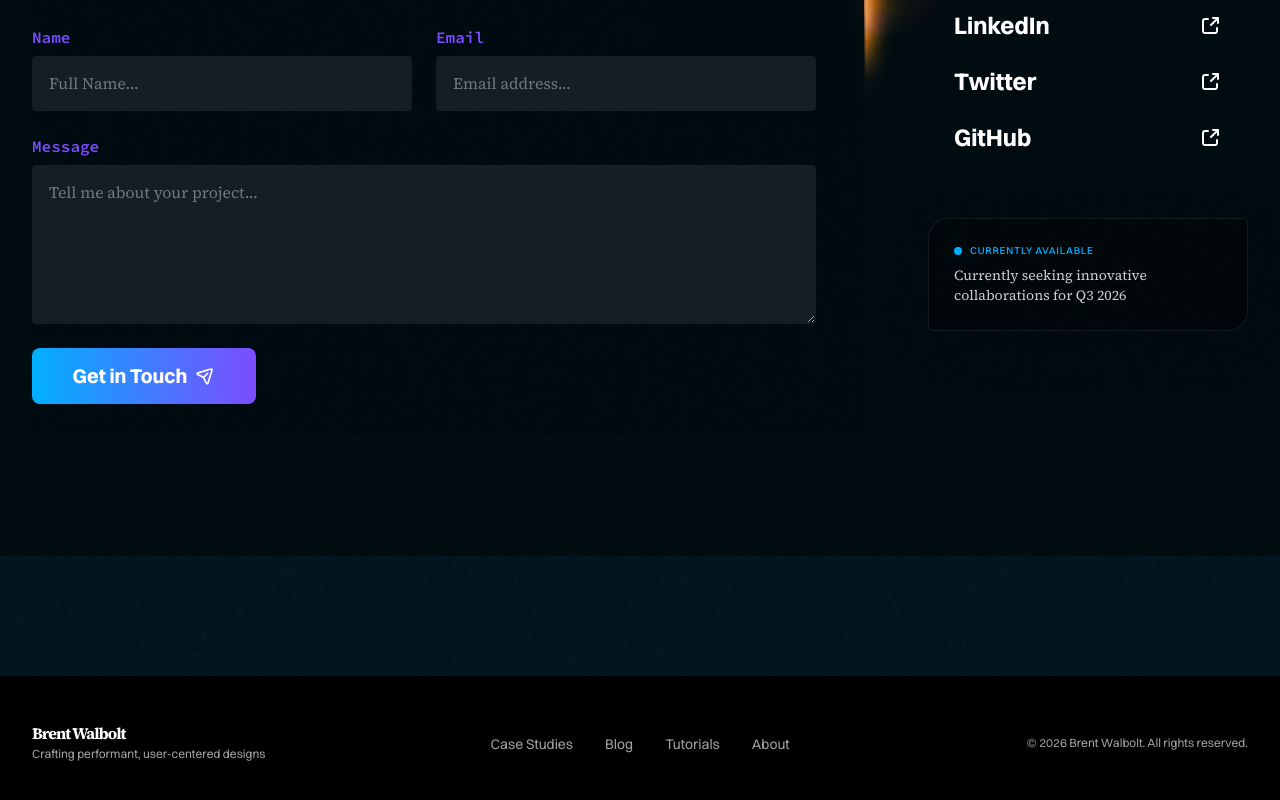
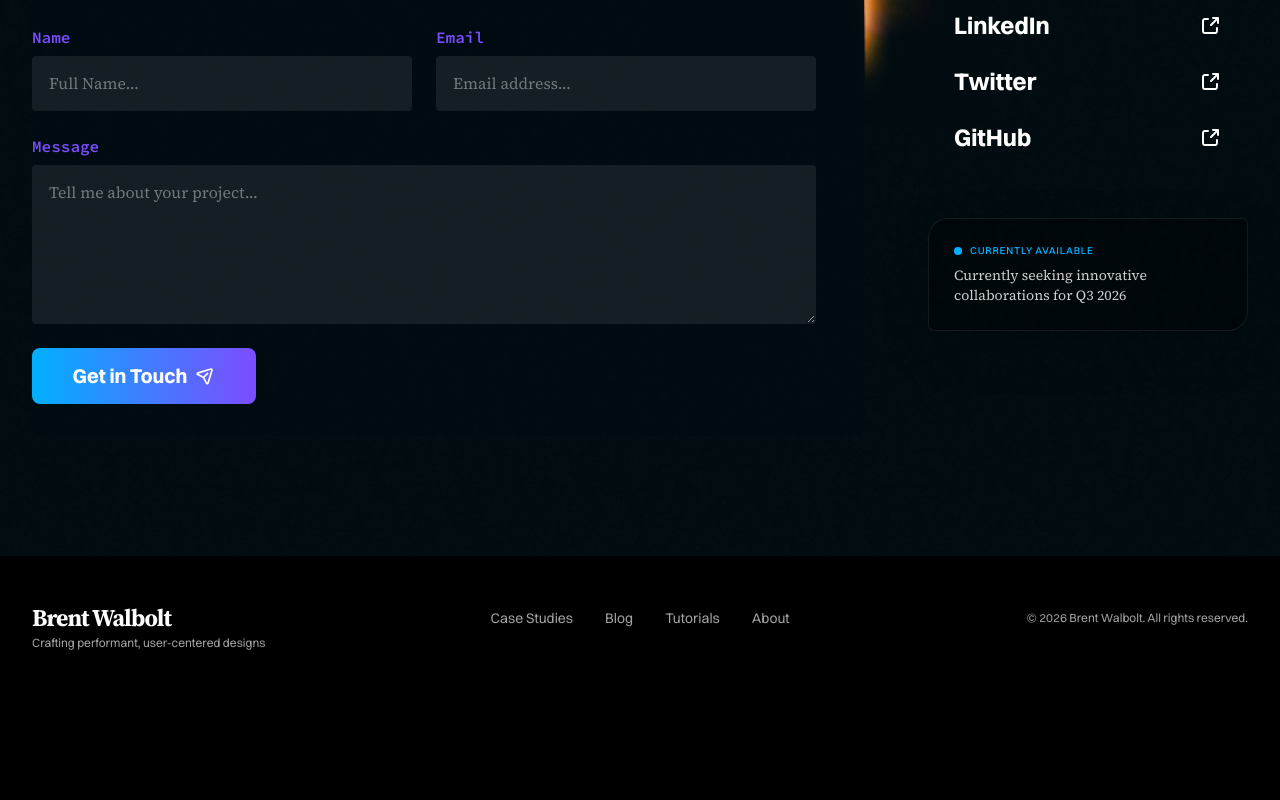
Before and after one commit to bwalbolt/portfolio, a Next.js app: page / in a window 1280 px wide. Shown: the part 2812-3612 px from the top of the page. After the commit the page ends 3492 px from the top, so only its background shows below. Built offline with nearby package versions, Linux system fonts and the light colour scheme.

Commit message:
improve-homepage-lower-sections: t3

```diff
--- a/src/app/(marketing)/_components/homepage.module.css
+++ b/src/app/(marketing)/_components/homepage.module.css
@@ -97,7 +97,7 @@
 
 .sectionStack {
   display: grid;
-  padding-block: 2.5rem var(--space-section);
+  padding-block: 2.5rem 0;
   background: transparent;
 }
 
--- a/src/app/(marketing)/_components/site-footer.module.css
+++ b/src/app/(marketing)/_components/site-footer.module.css
@@ -9,7 +9,7 @@
 }
 
 .brandBlock {
-  display: flex;
+  display: none;
   flex-direction: column;
   gap: 0.25rem;
 }
@@ -37,6 +37,7 @@
 }
 
 .navLink {
+  display: block;
   color: var(--text-secondary);
   font-family: var(--font-display-family);
   font-size: 0.875rem;
@@ -63,6 +64,16 @@
     padding-block: 3rem;
   }
 
+  .brandBlock {
+    display: flex;
+    height: 1.75rem;
+  }
+
+  .brand {
+    font-size: 1.5rem;
+    line-height: 1.1667;
+  }
+
   .tagline {
     display: block;
   }
--- a/src/app/globals.css
+++ b/src/app/globals.css
@@ -79,7 +79,7 @@
 
 html {
   min-height: 100%;
-  background: var(--color-background);
+  background: var(--color-black);
 }
 
 html:focus-within {
```
Also changed, not shown: .harness/plans/improve-homepage-lower-sections.json, .harness/progress.md, 1 other file (tests, documents, lock files or other folders).
